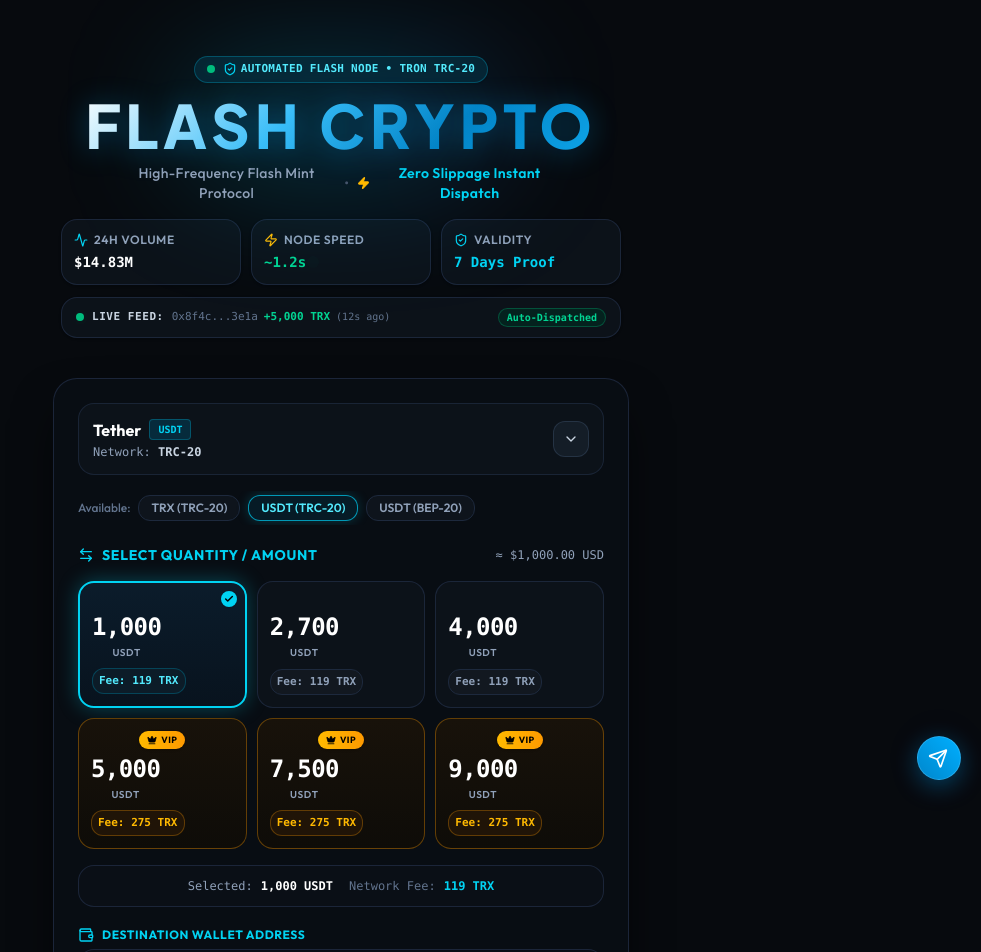
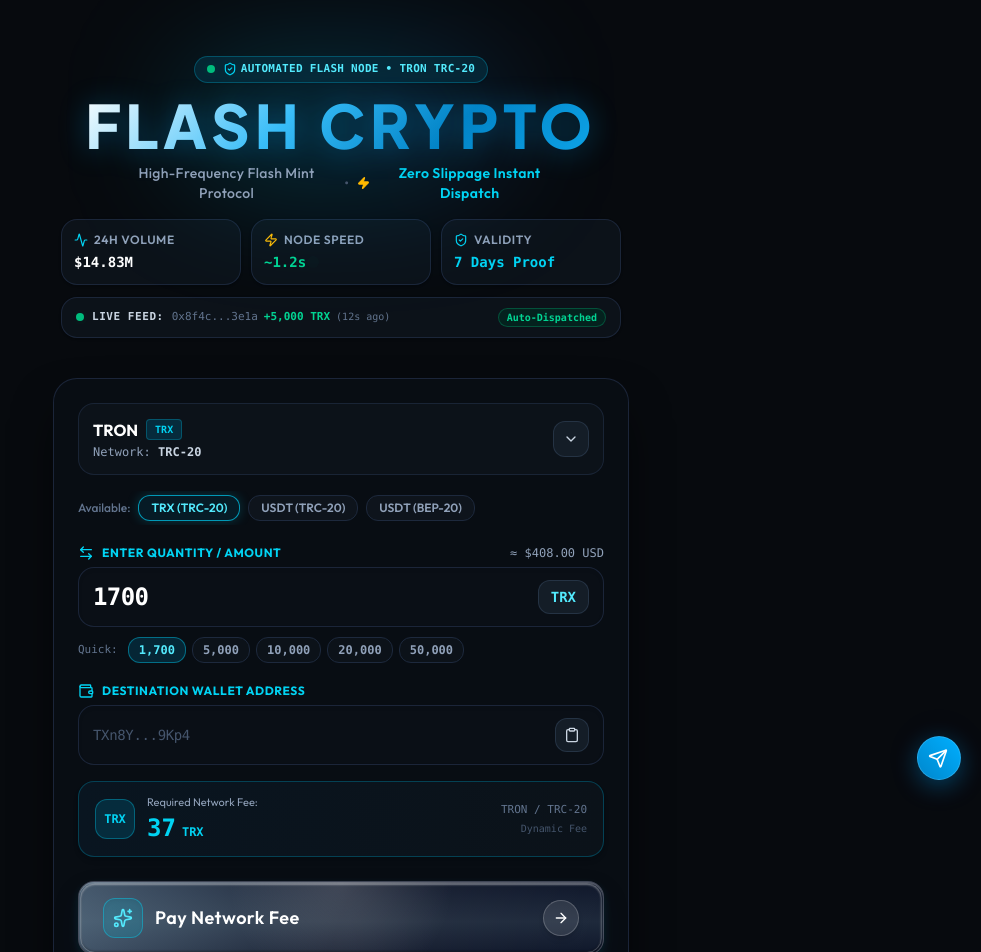
Before and after one commit to robloxdotone-lab/FLASH, a React (Vite) app: page / in a window 1280 px wide. Shown: the top 952 px of the page, without its empty margins (299-1280 px from the left). Built offline with nearby package versions, Linux system fonts and the light colour scheme.

Commit message:
feat: implement dynamic network fee calculation
Replace static tier arrays with a calculation function to derive network fees based on crypto type and amount.

```diff
--- a/src/components/CryptoOrderForm.tsx
+++ b/src/components/CryptoOrderForm.tsx
@@ -19,46 +19,54 @@
   onProceedToPayment: (order: OrderState) => void;
 }
 
-// Exactly matching the screenshot fees: 1,000, 2,700, 4,000 -> 119 TRX; 5,000, 7,500, 9,000 -> 275 TRX (VIP)
-export const USDT_TIERS = [
-  { amount: 1000, fee: 119, label: '1,000', isVip: false },
-  { amount: 2700, fee: 119, label: '2,700', isVip: false },
-  { amount: 4000, fee: 119, label: '4,000', isVip: false },
-  { amount: 5000, fee: 275, label: '5,000', isVip: true },
-  { amount: 7500, fee: 275, label: '7,500', isVip: true },
-  { amount: 9000, fee: 275, label: '9,000', isVip: true },
-];
+// Calculate dynamic network fee based on user-entered quantity matching existing rates
+export function calculateDynamicFee(
+  crypto: CryptoAsset,
+  amt: number
+): { fee: number; isVip: boolean } {
+  const isTrx = crypto.id === 'trx-trc20' || crypto.symbol === 'TRX';
+  const isUsdt = crypto.id === 'usdt-trc20' || crypto.symbol === 'USDT';
 
-export const TRX_TIERS = [
-  { amount: 1700, fee: 37, label: '1,700', isVip: false },
-  { amount: 5000, fee: 79, label: '5,000', isVip: false },
-  { amount: 10000, fee: 79, label: '10,000', isVip: false },
-  { amount: 20000, fee: 79, label: '20,000', isVip: true },
-  { amount: 30000, fee: 190, label: '30,000', isVip: true },
-  { amount: 50000, fee: 190, label: '50,000', isVip: true },
-];
+  if (isTrx) {
+    if (amt <= 3000) return { fee: 37, isVip: false };
+    if (amt <= 15000) return { fee: 79, isVip: false };
+    if (amt <= 25000) return { fee: 79, isVip: true };
+    return { fee: 190, isVip: true };
+  }
+
+  if (isUsdt) {
+    if (amt < 5000) return { fee: 119, isVip: false };
+    return { fee: 275, isVip: true };
+  }
+
+  // Generic crypto (BTC, ETH, etc.) based on equivalent USD value
+  const usd = amt * (crypto.currentPriceUsd || 1);
+  if (usd < 1000) return { fee: 37, isVip: false };
+  if (usd < 5000) return { fee: 119, isVip: false };
+  return { fee: 275, isVip: true };
+}
 
 export const CryptoOrderForm: React.FC<CryptoOrderFormProps> = ({
   onProceedToPayment,
 }) => {
   const [selectedCrypto, setSelectedCrypto] = useState<CryptoAsset>(
-    () => POPULAR_CRYPTOS.find((c) => c.id === 'usdt-trc20') || POPULAR_CRYPTOS[0]
+    () => POPULAR_CRYPTOS.find((c) => c.id === 'trx-trc20') || POPULAR_CRYPTOS[0]
   );
-  const [selectedAmount, setSelectedAmount] = useState<number>(1000);
+  const [amountInput, setAmountInput] = useState<string>('1700');
   const [destinationAddress, setDestinationAddress] = useState<string>('');
   const [isModalOpen, setIsModalOpen] = useState<boolean>(false);
   const [errorMsg, setErrorMsg] = useState<string | null>(null);
 
   const isTrxAsset = selectedCrypto.id === 'trx-trc20' || selectedCrypto.symbol === 'TRX';
-  const availableTiers = isTrxAsset ? TRX_TIERS : USDT_TIERS;
+  const numericAmount = parseFloat(amountInput) || 0;
 
-  // Selected tier fee calculation
-  const currentTier =
-    availableTiers.find((t) => t.amount === selectedAmount) || availableTiers[0];
-  const feeAmount = currentTier.fee;
-  const isVipTier = currentTier.isVip;
+  // Real-time fee calculation according to existing rates
+  const { fee: feeAmount, isVip: isVipTier } = calculateDynamicFee(
+    selectedCrypto,
+    numericAmount
+  );
 
-  const approxUsd = (selectedAmount * selectedCrypto.currentPriceUsd).toLocaleString(
+  const approxUsd = (numericAmount * selectedCrypto.currentPriceUsd).toLocaleString(
     undefined,
     { minimumFractionDigits: 2, maximumFractionDigits: 2 }
   );
@@ -66,7 +74,7 @@
   const handleSelectCrypto = (c: CryptoAsset) => {
     setSelectedCrypto(c);
     const newIsTrx = c.id === 'trx-trc20' || c.symbol === 'TRX';
-    setSelectedAmount(newIsTrx ? 1700 : 1000);
+    setAmountInput(newIsTrx ? '1700' : '1000');
     setErrorMsg(null);
   };
 
@@ -83,6 +91,10 @@
   };
 
   const handleSubmit = () => {
+    if (!numericAmount || numericAmount <= 0) {
+      setErrorMsg('Please enter a valid amount.');
+      return;
+    }
     if (!destinationAddress.trim()) {
       setErrorMsg('Please enter a destination wallet address.');
       return;
@@ -97,7 +109,7 @@
     const randomSuffix = Math.random().toString(36).substring(2, 8).toUpperCase();
     const order: OrderState = {
       crypto: selectedCrypto,
-      amount: selectedAmount.toString(),
+      amount: numericAmount.toLocaleString(),
       destinationAddress: destinationAddress.trim(),
       feeAmount: feeAmount,
       feeCrypto: 'TRX',
@@ -162,99 +174,61 @@
           </div>
         </div>
 
-        {/* QUANTITY HEADER */}
-        <div className="flex items-center justify-between pt-1">
-          <div className="flex items-center gap-2 text-cyan-400 font-black text-xs sm:text-sm tracking-wider uppercase">
-            <ArrowLeftRight className="w-4 h-4 text-cyan-400" />
-            <span>SELECT QUANTITY / AMOUNT</span>
+        {/* CUSTOM QUANTITY / AMOUNT INPUT */}
+        <div className="space-y-1.5 pt-1">
+          <div className="flex items-center justify-between">
+            <label
+              htmlFor="custom-amount-input"
+              className="flex items-center gap-2 text-cyan-400 font-black text-xs uppercase tracking-wider"
+            >
+              <ArrowLeftRight className="w-4 h-4 text-cyan-400" />
+              <span>ENTER QUANTITY / AMOUNT</span>
+            </label>
+            <div className="text-xs font-mono text-slate-400">
+              ≈ ${approxUsd} USD
+            </div>
           </div>
-          <div className="text-xs font-mono text-slate-400">
-            ≈ ${approxUsd} USD
+
+          <div className="p-3 px-3.5 rounded-2xl bg-[#0a0f16] border border-slate-800/90 focus-within:border-cyan-500/80 flex items-center justify-between gap-3 shadow-inner">
+            <input
+              id="custom-amount-input"
+              type="number"
+              min="1"
+              step="any"
+              value={amountInput}
+              onChange={(e) => {
+                setAmountInput(e.target.value);
+                setErrorMsg(null);
+              }}
+              placeholder={isTrxAsset ? '1700' : '1000'}
+              className="w-full bg-transparent text-xl sm:text-2xl font-black font-mono text-white placeholder:text-slate-600 focus:outline-none tracking-tight"
+            />
+            <div className="shrink-0 flex items-center gap-1.5 px-3 py-1.5 rounded-xl bg-[#141d27] border border-slate-700/60 text-cyan-300 font-mono font-black text-xs sm:text-sm">
+              {selectedCrypto.symbol}
+            </div>
           </div>
-        </div>
 
-        {/* 6 TIERS (2 ROWS × 3 COLS) */}
-        <div className="grid grid-cols-3 gap-2 sm:gap-2.5">
-          {availableTiers.map((tier) => {
-            const isSelected = selectedAmount === tier.amount;
-            return (
+          {/* Quick preset chips for rapid selection while keeping full freedom */}
+          <div className="flex items-center gap-1.5 pt-1 flex-wrap">
+            <span className="text-[11px] text-slate-500 font-mono mr-1">Quick:</span>
+            {(isTrxAsset ? [1700, 5000, 10000, 20000, 50000] : [1000, 2700, 5000, 7500, 10000]).map((preset) => (
               <button
-                key={tier.amount}
+                key={preset}
                 type="button"
                 onClick={() => {
-                  setSelectedAmount(tier.amount);
+                  setAmountInput(preset.toString());
                   setErrorMsg(null);
                 }}
-                className={`
-                  relative rounded-2xl p-3 text-center transition-all cursor-pointer flex flex-col justify-between select-none
-                  ${
-                    isSelected
-                      ? tier.isVip
-                        ? 'border-2 border-amber-400 bg-gradient-to-b from-[#241a0b] to-[#120d06] shadow-[0_0_20px_rgba(245,158,11,0.4)]'
-                        : 'border-2 border-cyan-400 bg-gradient-to-b from-[#0b1c2b] to-[#08131e] shadow-[0_0_20px_rgba(6,182,212,0.35)]'
-                      : tier.isVip
-                      ? 'border border-amber-500/35 bg-gradient-to-b from-[#18120a] to-[#0e0c08] hover:border-amber-500/60'
-                      : 'border border-slate-800/90 bg-[#0c1219] hover:border-slate-700'
-                  }
-                `}
+                className={`px-2.5 py-1 rounded-xl text-xs font-mono font-semibold transition-all cursor-pointer ${
+                  numericAmount === preset
+                    ? 'bg-cyan-950/70 text-cyan-300 border border-cyan-500/50'
+                    : 'bg-[#0c1219] text-slate-400 border border-slate-800 hover:text-slate-200 hover:border-slate-700'
+                }`}
               >
-                {/* Top Right Checkmark Badge when Selected */}
-                {isSelected && (
-                  <div
-                    className={`absolute top-2 right-2 w-4 h-4 rounded-full flex items-center justify-center text-black shadow-xs ${
-                      tier.isVip ? 'bg-amber-400' : 'bg-cyan-400'
-                    }`}
-                  >
-                    <Check className="w-2.5 h-2.5 stroke-[3.5]" />
-                  </div>
-                )}
-
-                {/* VIP Badge Header for Row 2 */}
-                {tier.isVip ? (
-                  <div className="mx-auto w-fit mb-1 px-2 py-0.5 rounded-full bg-gradient-to-r from-amber-400 to-amber-500 text-black font-black text-[9px] flex items-center gap-1 uppercase tracking-wider shadow-sm">
-                    <Crown className="w-2.5 h-2.5 fill-current" /> VIP
-                  </div>
-                ) : (
-                  <div className="h-4" />
-                )}
-
-                {/* Quantity */}
-                <div>
-                  <div className="text-xl sm:text-2xl font-black font-mono text-white tracking-tight">
-                    {tier.label}
-                  </div>
-                  <div className="text-[10px] text-slate-400 font-semibold tracking-wider mt-0.5">
-                    {selectedCrypto.symbol}
-                  </div>
-                </div>
-
-                {/* Fee Sub-box */}
-                <div
-                  className={`mt-2 py-1 px-1.5 rounded-xl text-center text-[11px] font-mono font-bold border transition-colors ${
-                    isSelected
-                      ? tier.isVip
-                        ? 'bg-amber-950/60 text-amber-300 border-amber-500/40'
-                        : 'bg-[#0c1c28] text-cyan-300 border-cyan-800/60'
-                      : tier.isVip
-                      ? 'bg-[#201407] text-amber-400 border-amber-500/30'
-                      : 'bg-[#121820] text-slate-400 border-slate-800'
-                  }`}
-                >
-                  Fee: {tier.fee} TRX
-                </div>
+                {preset.toLocaleString()}
               </button>
-            );
-          })}
-        </div>
-
-        {/* SELECTED SUMMARY BAR */}
-        <div className="p-2.5 sm:p-3 rounded-2xl bg-[#0a0f16] border border-slate-800/90 text-center text-xs flex items-center justify-center gap-2 font-mono flex-wrap">
-          <span className="text-slate-400">Selected:</span>
-          <span className="text-white font-black">
-            {selectedAmount.toLocaleString()} {selectedCrypto.symbol}
-          </span>
-          <span className="text-slate-500 ml-2">Network Fee:</span>
-          <span className="text-cyan-400 font-black">{feeAmount} TRX</span>
+            ))}
+          </div>
         </div>
 
         {/* DESTINATION WALLET ADDRESS */}
@@ -288,23 +262,53 @@
         </div>
 
         {/* REQUIRED NETWORK FEE CARD */}
-        <div className="rounded-2xl p-3 px-4 bg-gradient-to-r from-[#091520] to-[#0b1219] border border-cyan-800/60 flex items-center justify-between shadow-md">
+        <div
+          className={`rounded-2xl p-3 px-4 border flex items-center justify-between shadow-md transition-all ${
+            isVipTier
+              ? 'bg-gradient-to-r from-[#1b140a] to-[#0c0905] border-amber-500/50 shadow-[0_0_16px_rgba(245,158,11,0.2)]'
+              : 'bg-gradient-to-r from-[#091520] to-[#0b1219] border-cyan-800/60'
+          }`}
+        >
           <div className="flex items-center gap-3">
-            <div className="w-9 h-9 rounded-xl bg-cyan-950/80 border border-cyan-500/40 flex items-center justify-center text-xs font-black text-cyan-400 font-mono">
-              TRX
+            <div
+              className={`w-10 h-10 rounded-xl border flex items-center justify-center font-black font-mono ${
+                isVipTier
+                  ? 'bg-amber-950/80 border-amber-500/50 text-amber-400'
+                  : 'bg-cyan-950/80 border-cyan-500/40 text-cyan-400 text-xs'
+              }`}
+            >
+              {isVipTier ? <Crown className="w-5 h-5 fill-current" /> : 'TRX'}
             </div>
             <div>
-              <div className="text-[11px] text-slate-400">Required Network Fee:</div>
-              <div className="flex items-baseline gap-1.5">
-                <span className="text-xl font-black font-mono text-cyan-400">
+              <div className="flex items-center gap-1.5 text-[11px] text-slate-400">
+                <span>Required Network Fee:</span>
+                {isVipTier && (
+                  <span className="text-[9px] font-black px-1.5 py-0.2 rounded bg-amber-400 text-black uppercase tracking-wider">
+                    VIP Tier
+                  </span>
+                )}
+              </div>
+              <div className="flex items-baseline gap-1.5 mt-0.5">
+                <span
+                  className={`text-2xl font-black font-mono ${
+                    isVipTier ? 'text-amber-400' : 'text-cyan-400'
+                  }`}
+                >
                   {feeAmount}
                 </span>
-                <span className="text-xs font-bold text-cyan-400 font-mono">TRX</span>
+                <span
+                  className={`text-xs font-bold font-mono ${
+                    isVipTier ? 'text-amber-400' : 'text-cyan-400'
+                  }`}
+                >
+                  TRX
+                </span>
               </div>
             </div>
           </div>
           <div className="text-right text-[11px] text-slate-500 font-mono">
-            TRON / TRC-20
+            <div>TRON / TRC-20</div>
+            <div className="text-[10px] text-slate-600 mt-0.5">Dynamic Fee</div>
           </div>
         </div>
 
```
